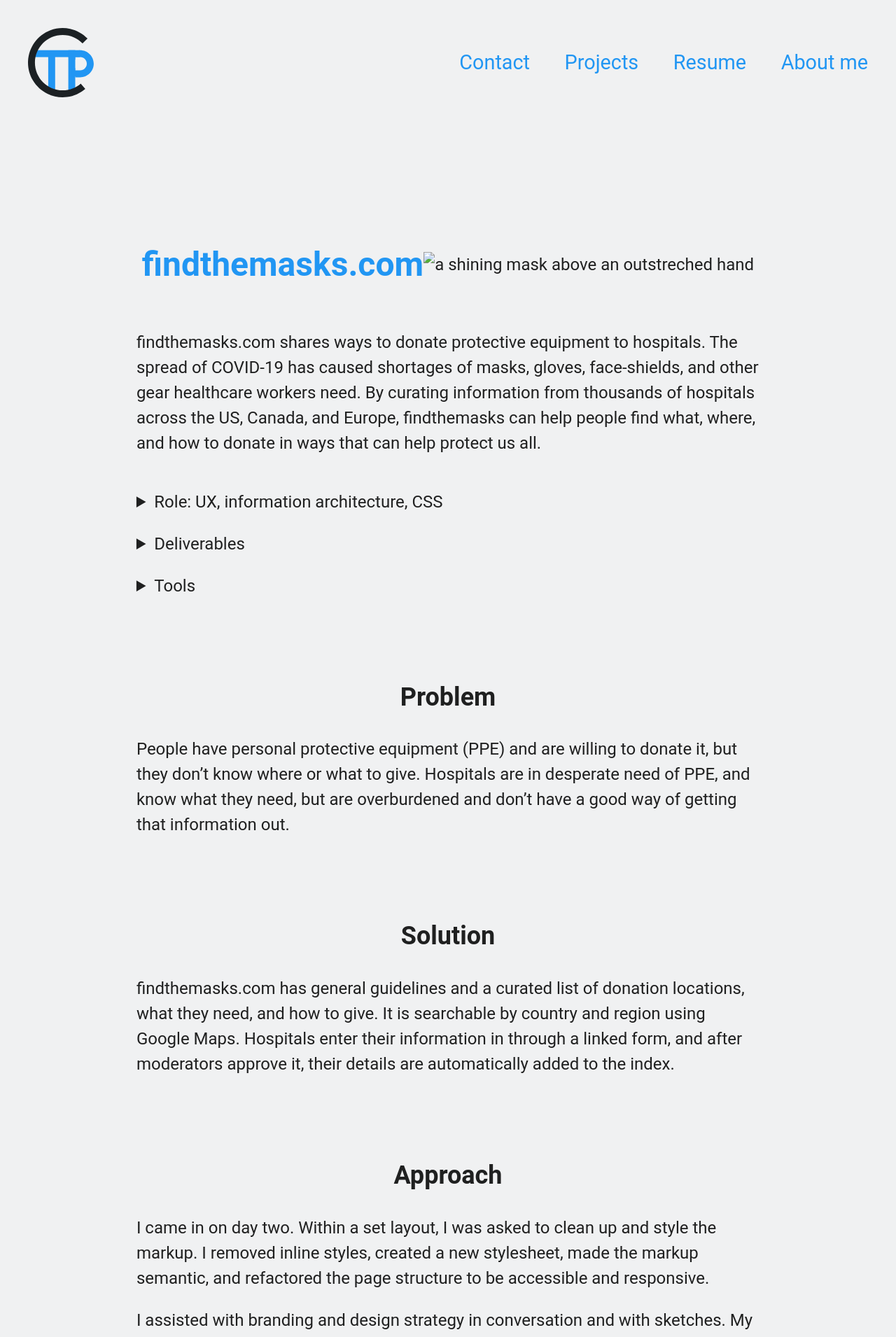
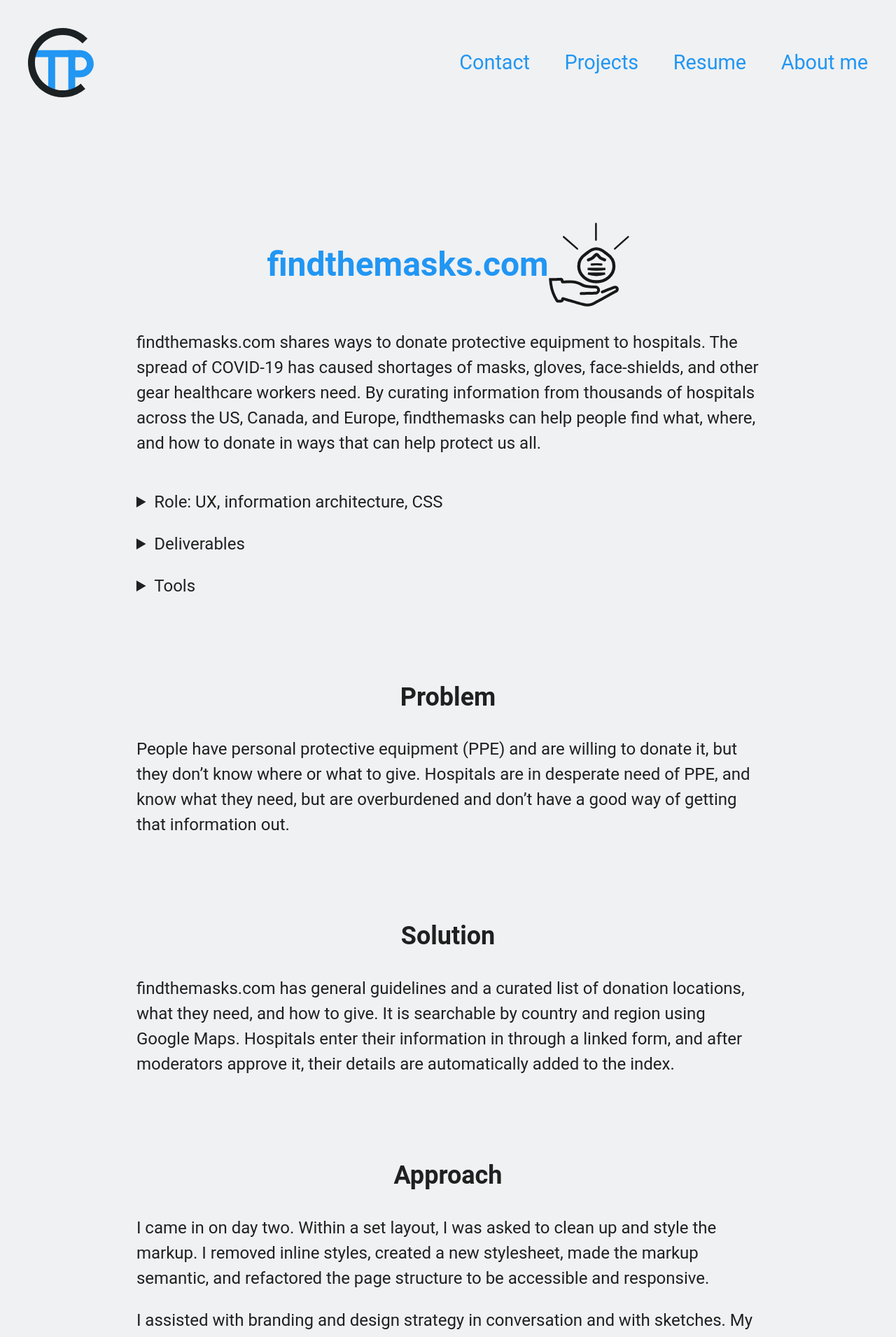
Before and after one commit to ctavispost/personalPortfolio, a Jekyll site: the page built from project04.md, in a window 1280 px wide. Shown: the top 1910 px of the page at 70% size. Built offline with Jekyll 4.4.1, drawn with Linux system fonts in a browser that asks for light colours; some web fonts are replaced.

Commit message:
Add images for light and dark versions of logo for project04.md

```diff
--- a/project04.md
+++ b/project04.md
@@ -8,8 +8,8 @@
 
 <header class="flexRow flexCenter">
 <h1 class="centerGrid" markdown="1">[findthemasks.com](https://findthemasks.com)</h1>
-<img alt="a shining mask above an outstreched hand" class="preferDark logoInLock">
-<img alt="a shining mask above an outstreched hand" class="preferLight logoInLock">
+<img src="images/ftm-logo-dk.svg" alt="a shining mask above an outstreched hand" class="preferDark logoInLock">
+<img src="images/ftm-logo-lt.svg" alt="a shining mask above an outstreched hand" class="preferLight logoInLock">
 </header>
 
 findthemasks.com shares ways to donate protective equipment to hospitals. The spread of COVID-19 has caused shortages of masks, gloves, face-shields, and other gear healthcare workers need. By curating information from thousands of hospitals across the US, Canada, and Europe, findthemasks can help people find what, where, and how to donate in ways that can help protect us all.
```
